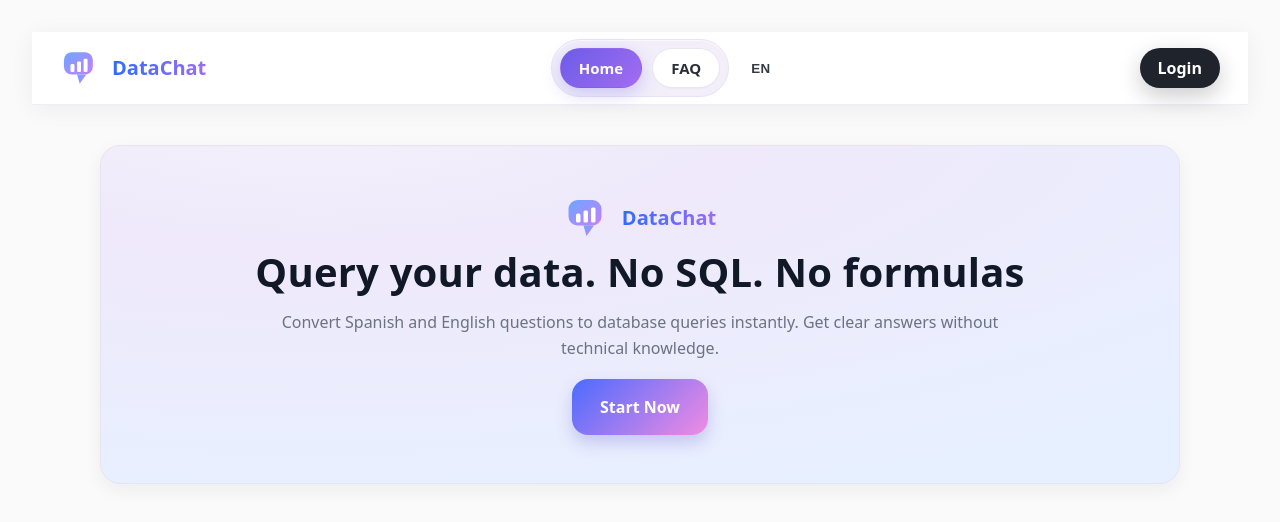
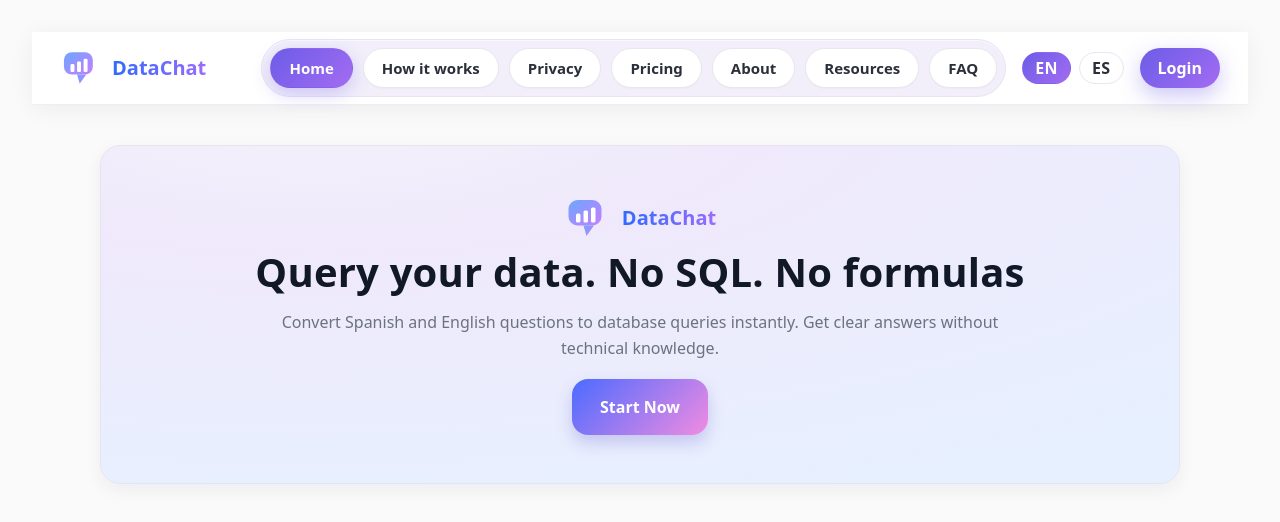
Before and after one commit to jcramonp/DataChat, a React (Vite) app in the folder frontend/: page / in a window 1280 px wide. Shown: the top 522 px of the page. Built offline with nearby package versions, Linux system fonts and the light colour scheme.

Commit message:
Third Update NavBar.css and NavBar.tsx

```diff
--- a/frontend/src/components/NavBar.css
+++ b/frontend/src/components/NavBar.css
@@ -6,7 +6,7 @@
 
   /* DataChat identity */
   --dc-primary: #6c5ce7;
-  --dc-primary-2: #a36cf2; /* toque rosado violeta */
+  --dc-primary-2: #a36cf2;
   --dc-dark: #1f232b;
 
   /* Pills */
@@ -18,11 +18,10 @@
   --pill-active-text: #fff;
 
   /* Rail */
-  --rail-bg: #F2EFFA; /* sutil lila muy claro */
+  --rail-bg: #F2EFFA;
   --rail-border: #E8E4F7;
 }
 
-/* ====== Layout nav ====== */
 .dc-nav{
   position: sticky; top: 0; z-index: 50;
   background: var(--nav-bg);
@@ -77,21 +76,44 @@
   box-shadow: 0 6px 18px rgba(90, 76, 230, .25);
 }
 
-/* right: language + role + logout */
+/* right side */
 .nav-right{
   display:flex; align-items:center; justify-content:flex-end;
-  gap: 12px;
+  gap: 10px;
 }
 
-/* “FR” compacto: es un <select> pero se ve como texto */
-.lang-compact{
-  appearance:none; -webkit-appearance:none; -moz-appearance:none;
-  border: 0; background: transparent; cursor: pointer;
-  padding: 0 6px; height: 40px;
-  font-weight: 700; letter-spacing:.5px; color: #353A45;
-  text-transform: uppercase;
+/* EN / ES como pills pequeños */
+.lang-buttons{ display:flex; gap:8px; margin-right: 6px; }
+.lang-pill{
+  height: 32px; padding: 0 12px;
+  display:inline-flex; align-items:center; justify-content:center;
+  border-radius: 999px;
+  border: 1px solid var(--pill-border);
+  background: var(--pill-bg);
+  color: var(--pill-text); font-weight: 700; letter-spacing:.4px;
+  text-decoration: none; cursor: pointer;
+  transition: background .18s ease, box-shadow .18s ease;
 }
-.lang-compact:focus-visible{ outline: 2px solid color-mix(in oklab, var(--dc-primary) 45%, white); outline-offset: 2px; border-radius: 6px; }
+.lang-pill:hover{ background: var(--pill-hover); }
+.lang-pill.active{
+  background: var(--pill-active);
+  color: var(--pill-active-text);
+  border-color: transparent;
+}
+
+/* botón Login/Logout gradiente DataChat */
+.btn-gradient{
+  all: unset;
+  height: 40px; padding: 0 18px;
+  display:inline-flex; align-items:center; justify-content:center;
+  background: linear-gradient(135deg, var(--dc-primary), var(--dc-primary-2));
+  color: #fff; font-weight: 800; border-radius: 999px;
+  cursor: pointer;
+  box-shadow: 0 8px 22px rgba(108, 92, 231, .35);
+  transition: transform .05s ease, filter .18s ease;
+}
+.btn-gradient:hover{ filter: brightness(1.04); }
+.btn-gradient:active{ transform: translateY(1px); }
 
 /* badge de rol */
 .role-badge{
@@ -102,22 +124,8 @@
   background: #F7F8FC; color: #384152; font-weight: 700;
 }
 
-/* botón sólido tipo “Contact us” */
-.btn-solid{
-  all: unset;
-  height: 40px; padding: 0 18px;
-  display:inline-flex; align-items:center; justify-content:center;
-  background: var(--dc-dark);
-  color: #fff; font-weight: 800; border-radius: 999px;
-  cursor: pointer;
-  box-shadow: 0 8px 22px rgba(22, 24, 32, .22);
-  transition: transform .05s ease, filter .18s ease;
-}
-.btn-solid:hover{ filter: brightness(1.03); }
-.btn-solid:active{ transform: translateY(1px); }
-
 /* responsive pequeño */
 @media (max-width: 900px){
   .nav-inner{ grid-template-columns: 1fr auto auto; gap: 10px; }
-  .nav-center{ display:none; } /* ocultamos el rail en móviles por ahora */
+  .nav-center{ display:none; }
 }
--- a/frontend/src/components/NavBar.tsx
+++ b/frontend/src/components/NavBar.tsx
@@ -33,7 +33,7 @@
     .slice(0, 2)
     .toLowerCase();
 
-  const changeLang = (lng: string) => {
+  const setLang = (lng: "en" | "es") => {
     i18n.changeLanguage(lng);
     localStorage.setItem("dc_lang", lng);
   };
@@ -45,14 +45,21 @@
     nav("/login", { replace: true });
   };
 
+  // Links “estilo avaros.ai”; por ahora van a Home
+  const EXTRA_LINKS = [
+    { label: "How it works", to: "/" },
+    { label: "Privacy", to: "/" },
+    { label: "Pricing", to: "/" },
+    { label: "About", to: "/" },
+    { label: "Resources", to: "/" },
+  ];
+
   return (
     <header className="dc-nav">
       <div className="nav-inner">
         {/* Left - Brand */}
         <Link to="/" className="dc-brand" aria-label="DataChat Home">
           <Logo size={34} />
-          {/* Si no quieres texto al lado del logo, borra la línea de abajo */}
-          {/* <span className="dc-brand-name">DataChat</span> */}
         </Link>
 
         {/* Center - Rail */}
@@ -60,6 +67,14 @@
           <nav className="seg-rail" aria-label="Primary">
             <Tab to="/" active={is("/")}>{t("nav.home")}</Tab>
 
+            {/* Enlaces extra */}
+            {EXTRA_LINKS.map((l) => (
+              <Tab key={l.label} to={l.to} active={false}>
+                {l.label}
+              </Tab>
+            ))}
+
+            {/* Rutas según rol */}
             {isAuthed && role !== "admin" && (
               <Tab to="/main" active={is("/main")}>
                 {t("nav.main")}
@@ -87,27 +102,34 @@
           </nav>
         </div>
 
-        {/* Right - Language, role, login/logout */}
+        {/* Right - EN/ES + Login/Logout + rol */}
         <div className="nav-right">
-          <select
-            aria-label={t("language")}
-            className="lang-compact"
-            value={currentLang}
-            onChange={(e) => changeLang(e.target.value)}
-          >
-            <option value="en">EN</option>
-            <option value="es">ES</option>
-          </select>
+          <div className="lang-buttons" aria-label="Language">
+            <button
+              className={`lang-pill ${currentLang === "en" ? "active" : ""}`}
+              onClick={() => setLang("en")}
+              type="button"
+            >
+              EN
+            </button>
+            <button
+              className={`lang-pill ${currentLang === "es" ? "active" : ""}`}
+              onClick={() => setLang("es")}
+              type="button"
+            >
+              ES
+            </button>
+          </div>
 
           {isAuthed ? (
             <>
               <span className="role-badge">{(role || "").toUpperCase()}</span>
-              <button className="btn-solid" onClick={logout}>
+              <button className="btn-gradient" onClick={logout}>
                 {t("nav.logout")}
               </button>
             </>
           ) : (
-            <Link to="/login" className="btn-solid">
+            <Link to="/login" className="btn-gradient">
               {t("nav.login")}
             </Link>
           )}
```
